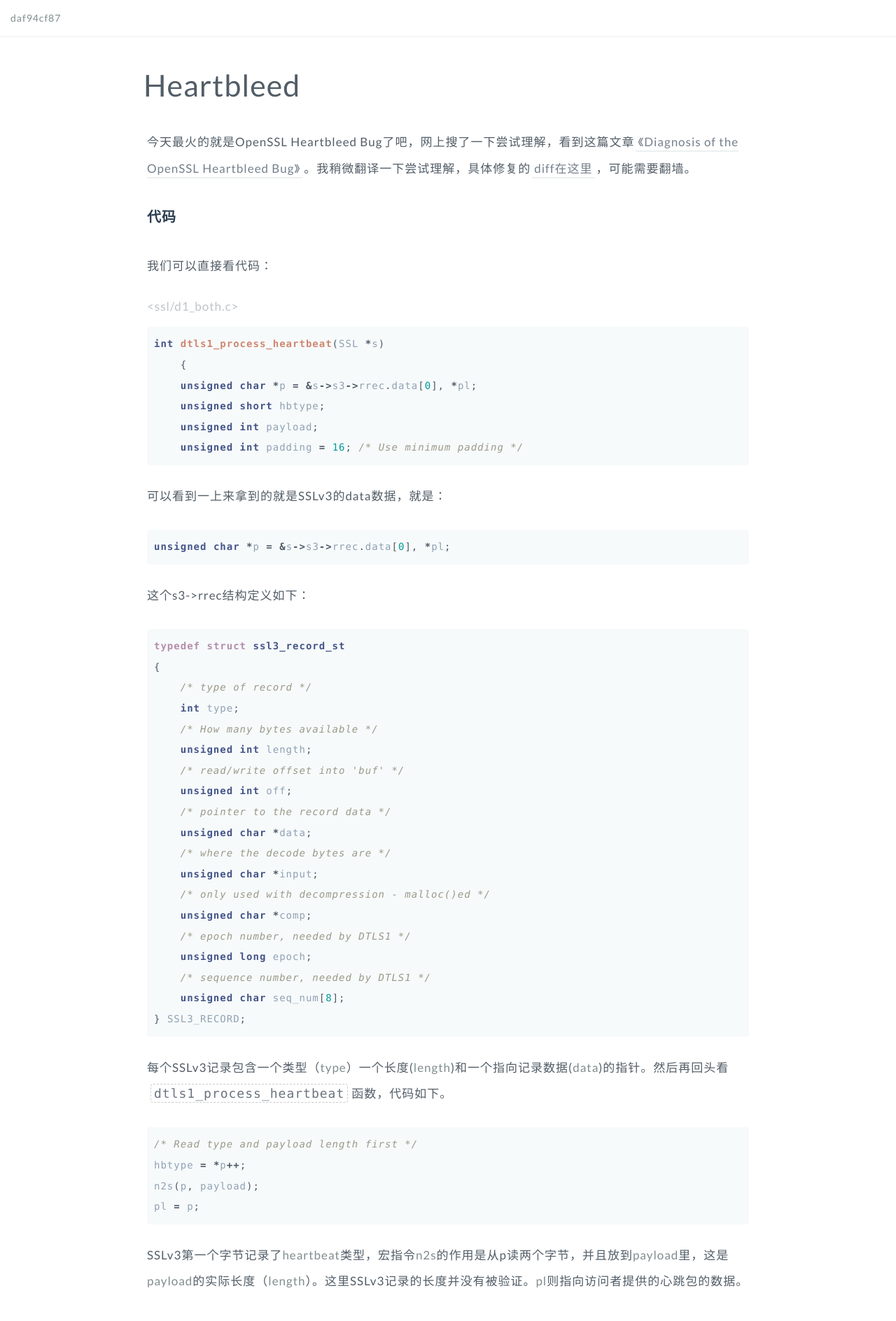
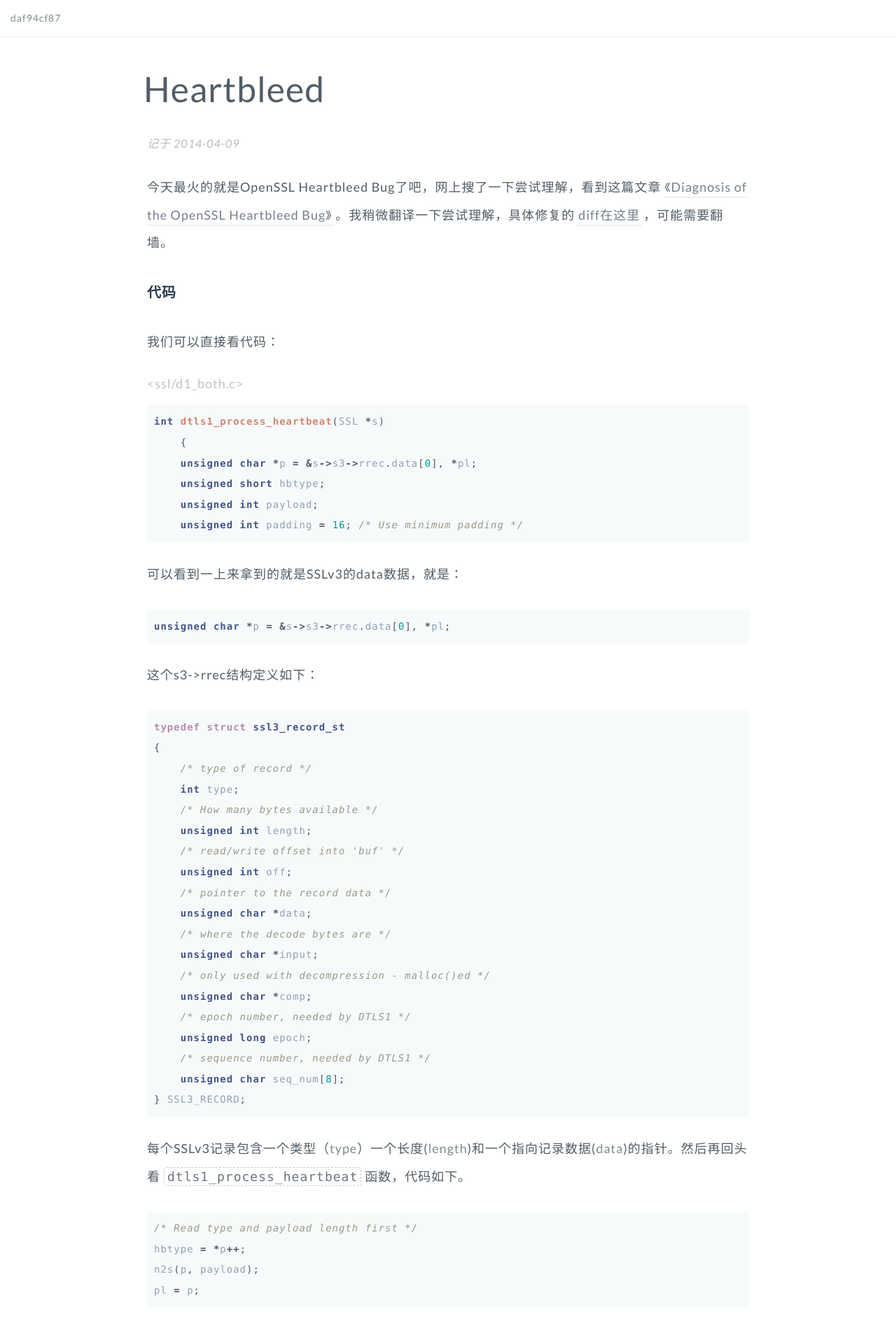
Before and after one commit to GuoJing/blog, a Jekyll site: the page built from _posts/tec/2014-04-09-openssl-heart-bleed.md, in a window 1280 px wide. Shown: the top 1888 px of the page at 70% size. Built offline with Jekyll 4.4.1, drawn with Linux system fonts in a browser that asks for light colours.

Commit message:
auto commit

```diff
--- a/_layouts/post.html
+++ b/_layouts/post.html
@@ -47,11 +47,9 @@
 <div class="main clearfix">
   <div class="title">{{ page.title }}</div>
 
-<!--
   <div class="info">
-   记于{{ page.date | date:"%Y年%m月%d日"}}
+      <i>记于 {{ page.date | date:"%Y-%m-%d"}}</i>
   </div>
--->
 
   <div class="content {{ page.categories }}_content_css">
     {{ content }}
--- a/style/style.css
+++ b/style/style.css
@@ -69,7 +69,7 @@
 }
 
 h4 {
-  font-size: 1.7rem;
+  font-size: 1.8rem;
   color: #bdc3c7;
 }
 
@@ -121,14 +121,14 @@
 }
 
 .title {
-  font-size: 4.3rem;
+  font-size: 5rem;
   margin-left: -5px;
   margin-bottom: 30px;
   color: #525d67;
 }
 
 .justtitle {
-  font-size: 1.7rem;
+  font-size: 1.8rem;
   margin-left: 5px;
   margin-bottom: 20px;
   font-weight: normal;
@@ -141,7 +141,7 @@
 }
 
 .content, blockquote {
-  font-size: 1.7rem;
+  font-size: 1.8rem;
   line-height: 2.2em;
   color: #525d67;
 }
@@ -161,7 +161,7 @@
 blockquote p {
   font-weight: 400;
   line-height: 2.3em;
-  font-size: 1.7rem;
+  font-size: 1.8rem;
 }
 
 .more .title {
```
Also changed, not shown: _posts/blog/2014/2014-12-16-to-be-a-tec.md (deleted, +0 -20 lines), _posts/blog/2015/2015-01-01-new-year-of-2015.md (+1 -1 lines).
